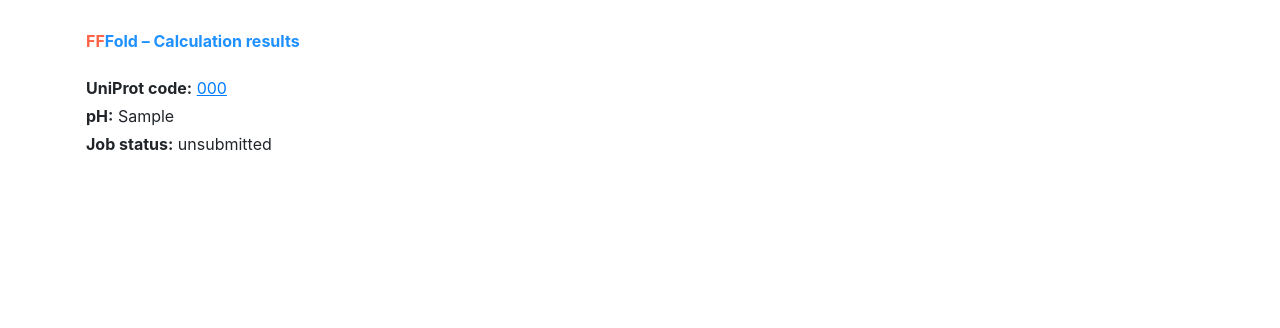
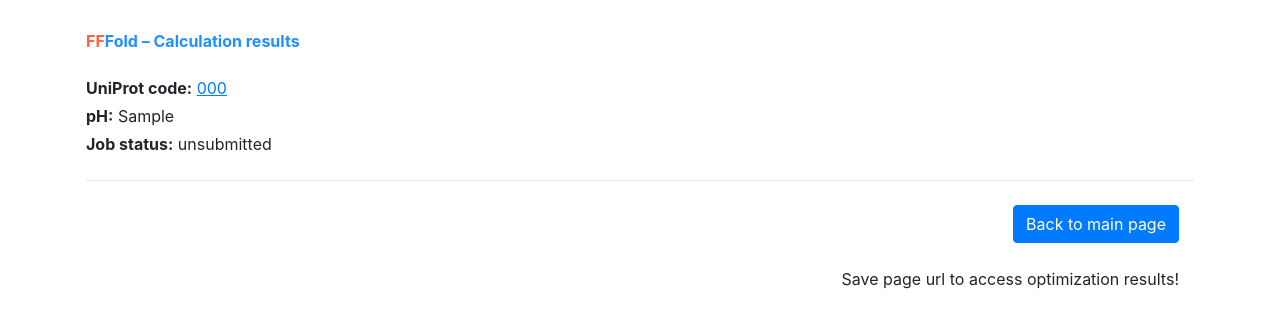
Before and after one commit to sb-ncbr/FFFold, a Flask app: template app/templates/queued.html in a window 1280 px wide. Shown: the top 328 px of the page. Run offline with Flask 2, Linux system fonts and the light colour scheme; the template is opened without the code that fills it: most values are stand-ins (such as "Sample title", 1, 10 or a date in 2020); some libraries are stand-ins or nearby versions.

Commit message:
update frontend

```diff
--- a/app/templates/index.html
+++ b/app/templates/index.html
@@ -49,7 +49,7 @@
             </div>
         </div>
         <div class="form-group">
-            <button type="submit" class="btn btn-primary" name="action" value="optimize structure">
+            <button type="submit" class="btn btn-primary" name="action" value="optimize structure" target="_blank">
                 Optimize structure
             </button>
         </div>
--- a/app/templates/queued.html
+++ b/app/templates/queued.html
@@ -28,8 +28,21 @@
     <div class="col-12 mt-1">
         <strong> Job status:</strong> {{ status }}
     </div>
+</div>
+      <br>
+      <hr>
+<br>
 
-</div>
+      <div class="col text-right">
+      <a href="{{ url_for('main_site') }}" class="btn btn-primary">Back to main page</a>
+    </div>
+    <br>
+
+          <div class="col text-right">
+          Save page url to access optimization results!
+          </div>
+
+
 </div>
 {% endblock body %}
 
```
Also changed, not shown: 1 other file.
